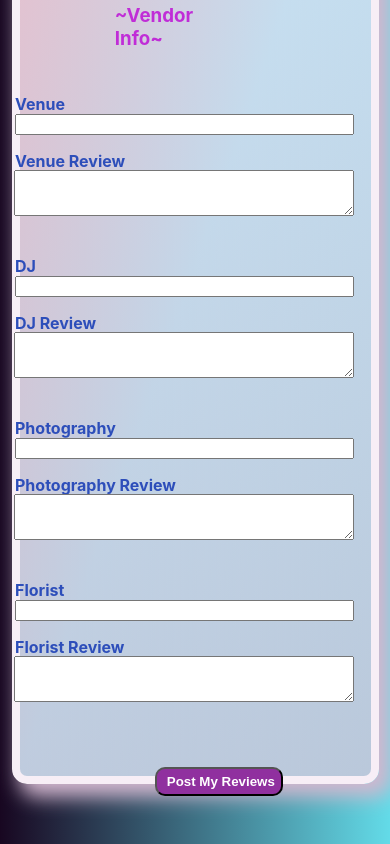
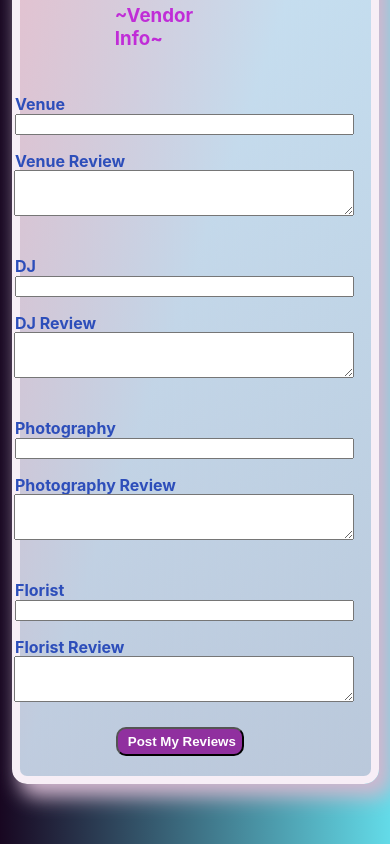
Before and after one commit to adamjmosebach/wedding-planning-app, a React (Create React App) app: page /create in a window 390 px wide. Shown: the part 439-1283 px from the top of the page. Built offline with nearby package versions, Linux system fonts and the light colour scheme.

Commit message:
submitter move

```diff
--- a/src/CreateForm.css
+++ b/src/CreateForm.css
@@ -156,7 +156,9 @@
   }
   #submitter {
     width: 128px;
-    margin-left: 20vw;
+    margin: 0 auto;
+    position: relative;
+    top: -40px;
   }
   #your-info {
     margin-left: 3vw;
```
